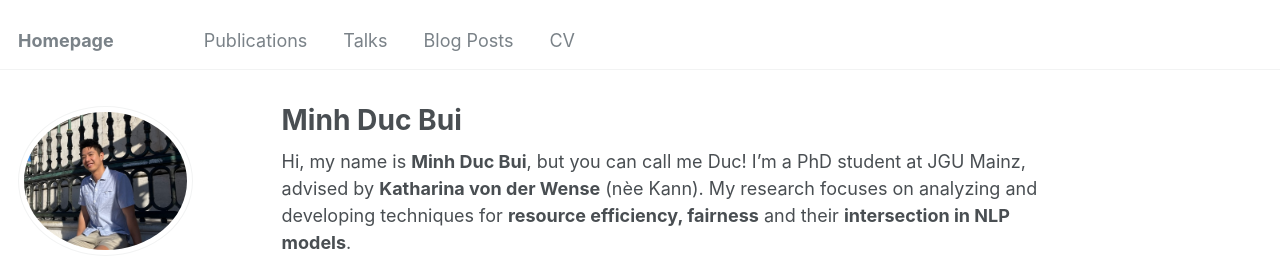
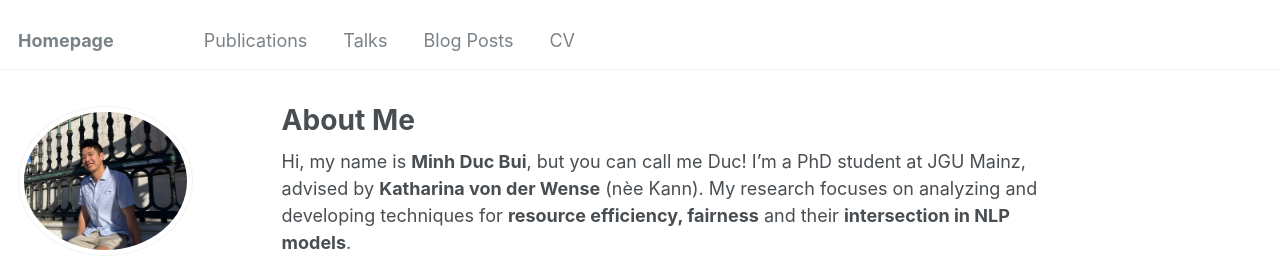
Before and after one commit to MinhDucBui/minhducbui.github.io, a Jekyll site: the page built from _pages/about.md, in a window 1280 px wide and 900 px high. Shown: the top 267 px of the window. Built offline with Jekyll 4.4.1, drawn with Linux system fonts in a browser that asks for light colours; some web fonts are replaced.

Commit message:
change about me

```diff
--- a/_pages/about.md
+++ b/_pages/about.md
@@ -1,6 +1,6 @@
 ---
 permalink: /
-title: "Minh Duc Bui"
+title: "About Me"
 author_profile: true
 redirect_from:
   - /about/
```
